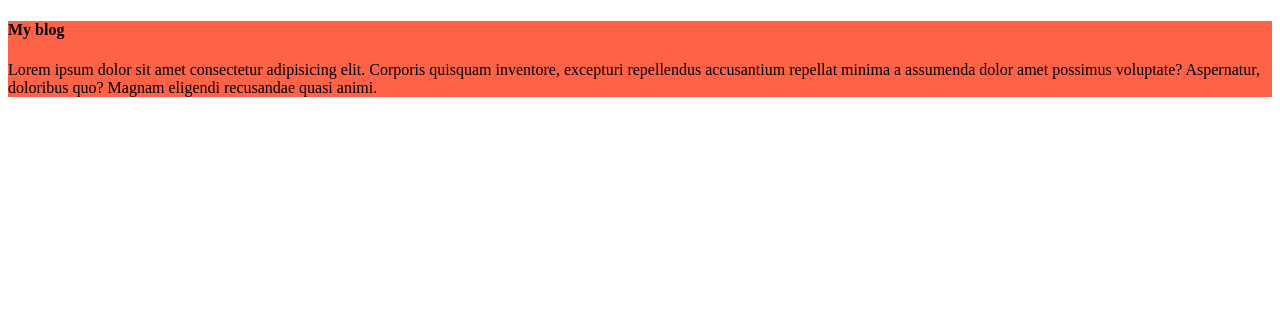
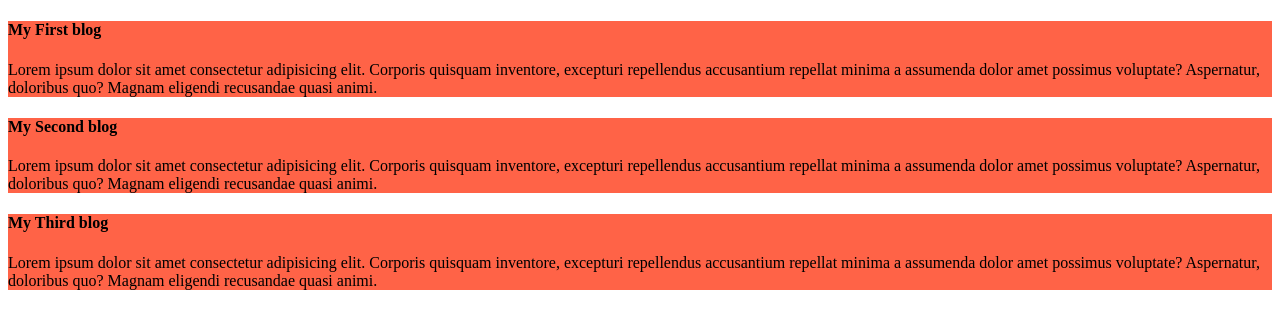
Before and after one commit to mdtabinulhoque/My-first-repository, a plain HTML site: page index.html in a window 1280 px wide. Drawn offline with Linux system fonts and the light colour scheme.

Commit message:
second & third blog

```diff
--- a/index.html
+++ b/index.html
@@ -11,7 +11,19 @@
 
 <body>
     <div>
-        <h4>My blog</h4>
+        <h4>My First blog</h4>
+        <p>Lorem ipsum dolor sit amet consectetur adipisicing elit.  Corporis quisquam inventore, excepturi repellendus
+            accusantium repellat minima a assumenda dolor amet possimus voluptate? Aspernatur, doloribus quo? Magnam
+            eligendi recusandae quasi animi.</p>
+    </div>
+    <div>
+        <h4>My Second blog</h4>
+        <p>Lorem ipsum dolor sit amet consectetur adipisicing elit.  Corporis quisquam inventore, excepturi repellendus
+            accusantium repellat minima a assumenda dolor amet possimus voluptate? Aspernatur, doloribus quo? Magnam
+            eligendi recusandae quasi animi.</p>
+    </div>
+    <div>
+        <h4>My Third blog</h4>
         <p>Lorem ipsum dolor sit amet consectetur adipisicing elit.  Corporis quisquam inventore, excepturi repellendus
             accusantium repellat minima a assumenda dolor amet possimus voluptate? Aspernatur, doloribus quo? Magnam
             eligendi recusandae quasi animi.</p>
```
